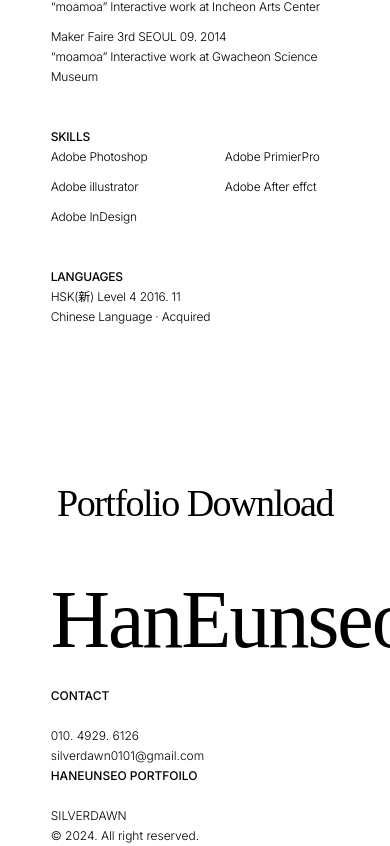
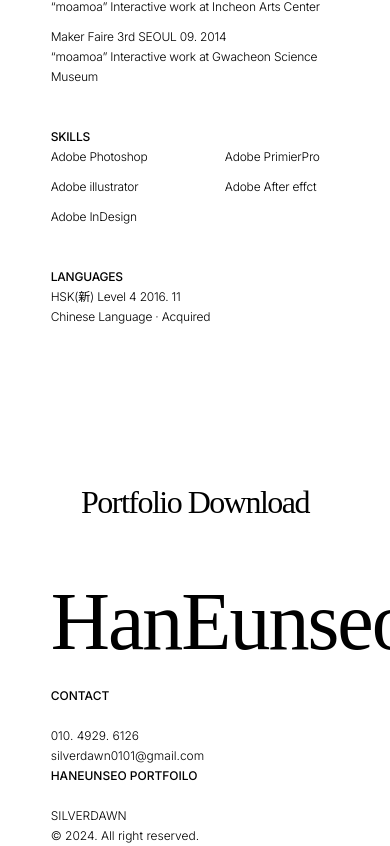
Before and after one commit to silverdawn0101/silverdawn0101.github.io, a plain HTML site: page index.html in a window 390 px wide. Shown: the part 3529-4375 px from the top of the page. Drawn offline with Linux system fonts and the light colour scheme; animation ran at ten frames a second; a web font is replaced by a local one.

Commit message:
Update resume.css

```diff
--- a/resume.css
+++ b/resume.css
@@ -296,15 +296,15 @@ canvas {
     letter-spacing: -0.2px;
   }
   .bottom .pfd_down {
-    padding-bottom: 45px;
-    font-size: 38px;
-    line-height: 43px;
+    padding-bottom: 50px;
+    font-size: 32px;
+    line-height: 40px;
   }
   .bottom .information {
     display: block;
   }
   .bottom .information .name {
-    padding-bottom: 16px;
+    padding-bottom: 14px;
   }
   .bottom .information .name .name_title {
     font-size: 82px;
```
